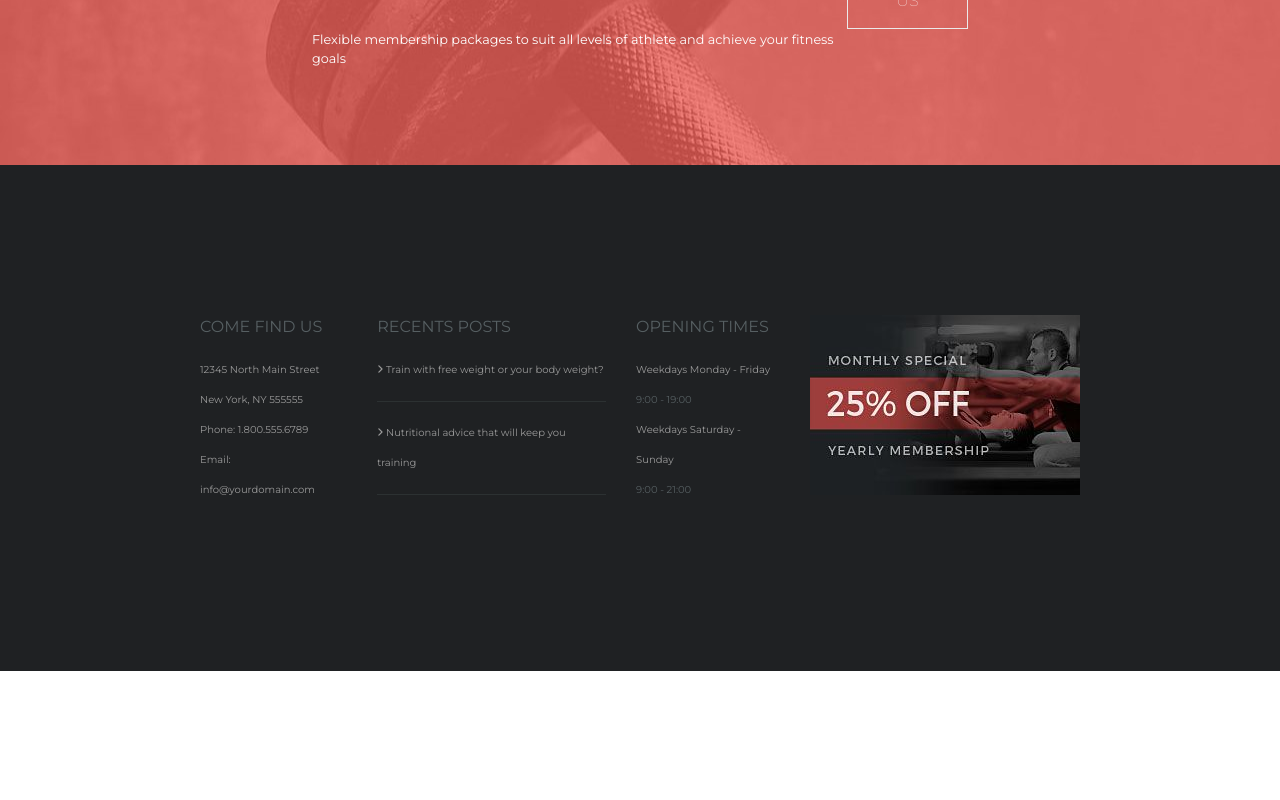
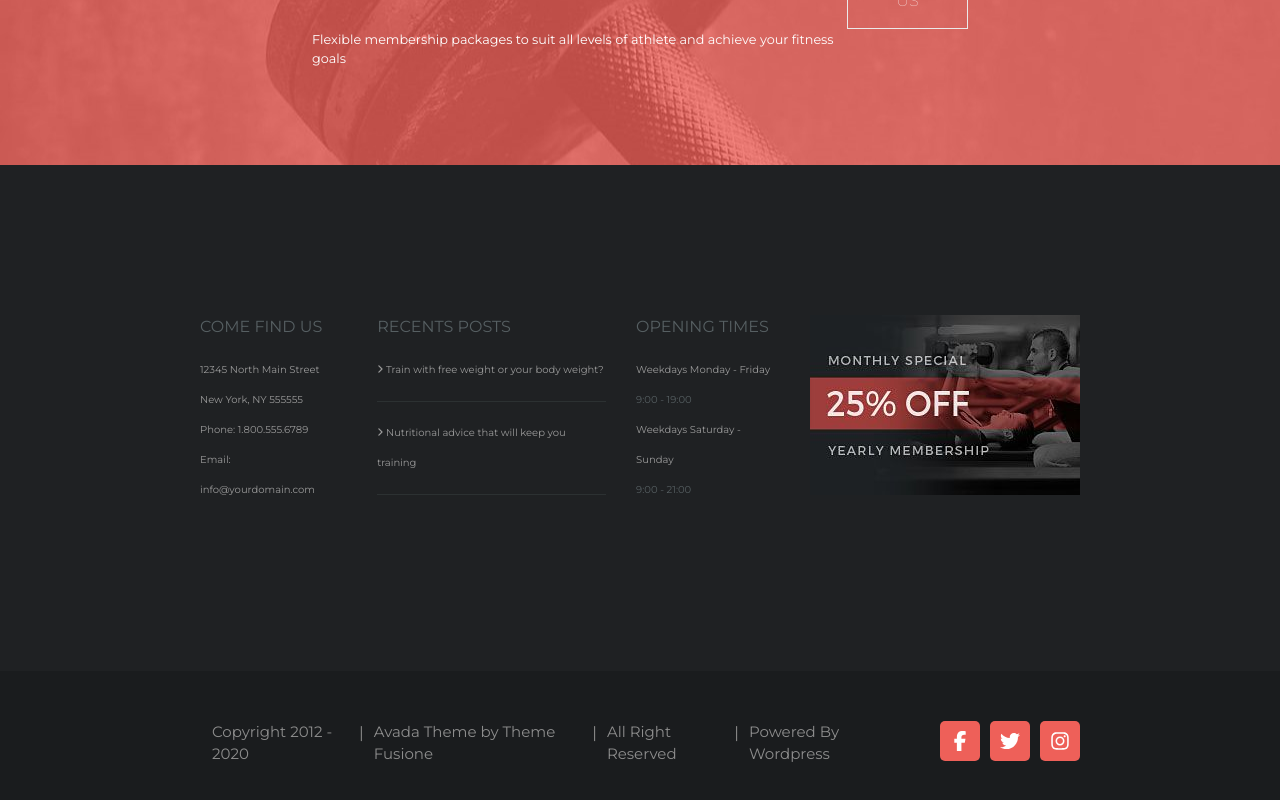
Before and after one commit to azizafarooq/proj-html-vuejs, a Vue app: page / in a window 1280 px wide. Shown: the part 7306-8106 px from the top of the page. Before the commit the page ends 7977 px from the top, so only its background shows below. Built offline with nearby package versions, Linux system fonts and the light colour scheme.

Commit message:
feat: links

```diff
--- a/src/App.vue
+++ b/src/App.vue
@@ -5,7 +5,8 @@ import AppFooter from './components/AppFooter.vue';
 import AppSignup from './components/AppSignup.vue';
 import AppIcons from './components/AppIcons.vue';
 import AppTestimonials from './components/AppTestimonials.vue';
-import AppNews from './components/AppNews.vue'
+import AppNews from './components/AppNews.vue';
+import AppLinks from './components/AppLinks.vue';
 
 export default {
   data() {
@@ -13,7 +14,7 @@ export default {
     }
   },
 
-  components: { AppHeader, AppSignup, AppIcons, AppTestimonials, AppTrainers, AppNews, AppFooter }
+  components: { AppHeader, AppSignup, AppIcons, AppTestimonials, AppTrainers, AppNews, AppFooter, AppLinks }
 }
 </script>
 
@@ -25,6 +26,7 @@ export default {
   <AppTrainers></AppTrainers>
   <AppNews></AppNews>
   <AppFooter> </AppFooter>
+  <AppLinks></AppLinks>
 </template>
 
 <style lang="scss">
--- /dev/null
+++ b/src/components/AppLinks.vue
@@ -0,0 +1,56 @@
+<template>
+    <footer>
+        <div class="container">
+            <a href="#"> Copyright 2012 - 2020
+            </a>
+            |
+            <a href="#"> Avada Theme by Theme Fusione
+            </a>
+            |
+            <a href="#"> All Right Reserved
+            </a>
+            |
+            <a href="#"> Powered By Wordpress
+            </a>
+        </div>
+        <div class="icons">
+            <font-awesome-icon class="social-links" :icon="['fab', 'facebook-f']" />
+            <font-awesome-icon class="social-links" :icon="['fab', 'twitter']" />
+            <font-awesome-icon class="social-links" :icon="['fab', 'instagram']" />
+        </div>
+    </footer>
+</template>
+<style lang="scss" scoped>
+footer {
+    background-color: #1A1C1E;
+    padding: 50px 200px;
+    color: #8D8D8D;
+    display: flex;
+    gap: 30px;
+
+    .container {
+        display: flex;
+        gap: 10px;
+
+        a {
+            color: #8D8D8D;
+            font-size: 15px;
+        }
+    }
+
+    .icons {
+        display: flex;
+        gap: 10px;
+
+        .social-links {
+            color: white;
+            width: 20px;
+            height: 20px;
+            padding: 10px;
+            border-radius: 5px;
+            cursor: pointer;
+            background-color: #ee6059;
+        }
+    }
+}
+</style>
--- a/src/styles/generals.scss
+++ b/src/styles/generals.scss
@@ -10,6 +10,10 @@ ul {
 
 * {
     font-family: "Montserrat", sans-serif;
+}
+
+a {
+    text-decoration: none;
 }
 
 .xmark {
```
